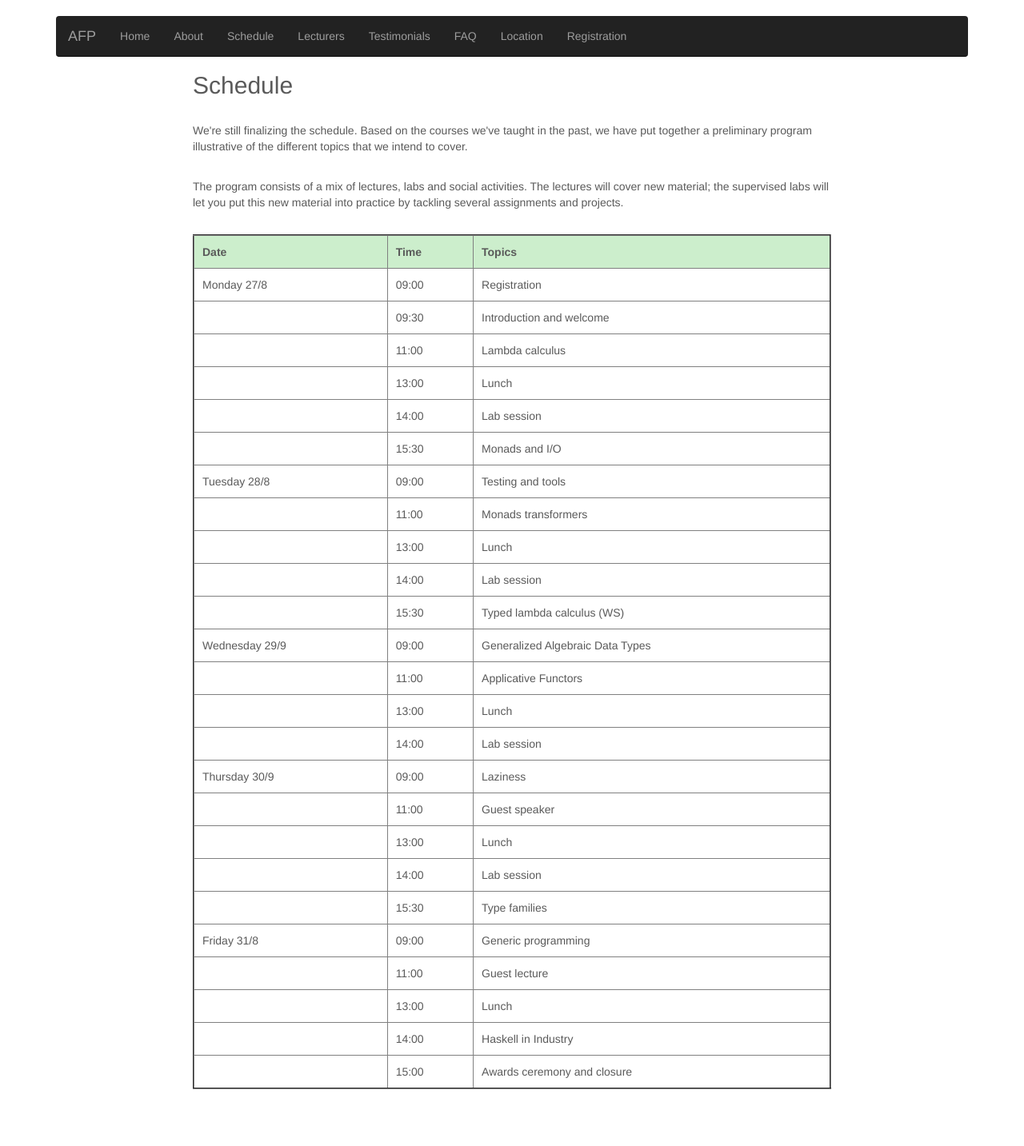
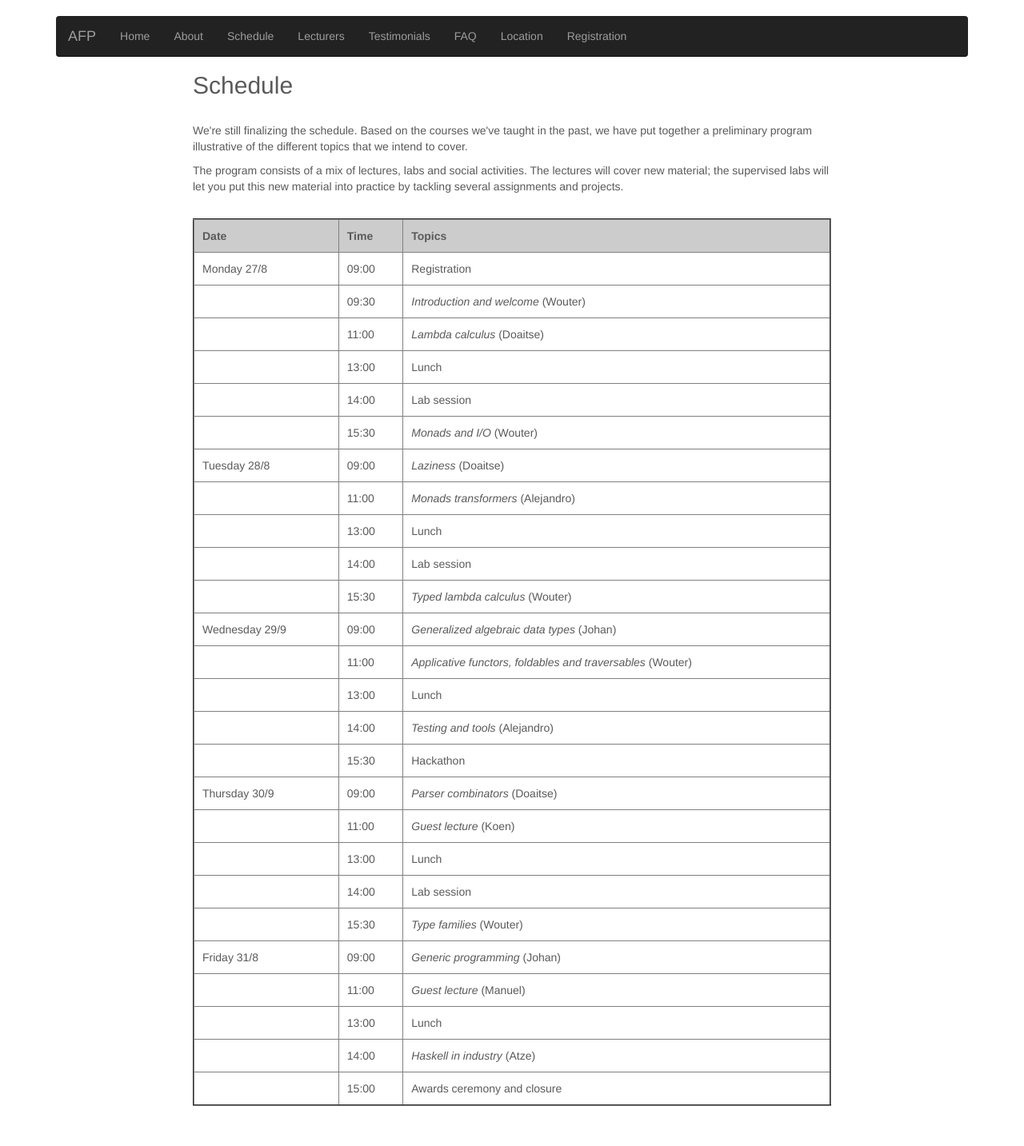
Before and after one commit to uu-afp/uu-afp.github.io, a Jekyll site: the page built from schedule.html, in a window 1280 px wide. Shown: the whole page at 80% size. Built offline with Jekyll 4.4.1, drawn with Linux system fonts in a browser that asks for light colours; nearby versions of some CDN libraries; before the commit the page ends 1412 px from its top, so only the background shows below that.

Commit message:
Update schedule for 2018

```diff
--- a/schedule.html
+++ b/schedule.html
@@ -10,7 +10,7 @@ layout: default
 <p>We're still finalizing the schedule. Based on the courses we've
 taught in the past, we have put together a preliminary program
 illustrative of the different topics that we intend to
-cover.</p></br>
+cover.</p>
 
 <p>
 The program consists of a mix of lectures, labs and social
@@ -20,7 +20,7 @@ assignments and projects.
 </p></br>
 
   <table cols="4" width="100%" cellpadding="3" border="2">
-    <tr bgcolor="#CCEECC">
+    <tr bgcolor="#CCCCCC">
 
       <th>Date</th>
 
@@ -39,14 +39,14 @@ assignments and projects.
     <tr>
       <td></td>
       <td>09:30</td>
-      <td>Introduction and welcome </td>
+      <td><i>Introduction and welcome</i> (Wouter)</td>
     </tr>
 
 
     <tr>
       <td></td>
       <td>11:00</td>
-      <td>Lambda calculus</td>
+      <td><i>Lambda calculus</i> (Doaitse)</td>
     </tr>
 
     <tr>
@@ -64,20 +64,20 @@ assignments and projects.
     <tr>
       <td></td>
       <td>15:30</td>
-      <td>Monads and I/O </td>
+      <td><i>Monads and I/O</i> (Wouter)</td>
     </tr>
 
 
     <tr>
       <td>Tuesday 28/8</td>
       <td>09:00</td>
-      <td>Testing and tools</td>
+      <td><i>Laziness</i> (Doaitse)</td>
     </tr>
 
     <tr>
       <td></td>
       <td>11:00</td>
-      <td>Monads transformers</td>
+      <td><i>Monads transformers</i> (Alejandro)</td>
     </tr>
 
     <tr>
@@ -95,7 +95,7 @@ assignments and projects.
     <tr>
       <td></td>
       <td>15:30</td>
-      <td>Typed lambda calculus (WS)</td>
+      <td><i>Typed lambda calculus</i> (Wouter)</td>
     </tr>
 
 
@@ -103,13 +103,13 @@ assignments and projects.
     <tr>
       <td>Wednesday 29/9</td>
       <td>09:00</td>
-      <td>Generalized Algebraic Data Types </td>
+      <td><i>Generalized algebraic data types</i> (Johan)</td>
     </tr>
 
     <tr>
       <td></td>
       <td>11:00</td>
-      <td>Applicative Functors</td>
+      <td><i>Applicative functors, foldables and traversables</i> (Wouter)</td>
     </tr>
 
     <tr>
@@ -121,20 +121,26 @@ assignments and projects.
     <tr>
       <td></td>
       <td>14:00</td>
-      <td>Lab session</td>
+      <td><i>Testing and tools</i> (Alejandro)</td>
+    </tr>
+
+    <tr>
+      <td></td>
+      <td>15:30</td>
+      <td>Hackathon</td>
     </tr>
 
 
     <tr>
       <td>Thursday 30/9</td>
       <td>09:00</td>
-      <td>Laziness</td>
+      <td><i>Parser combinators</i> (Doaitse)</td>
     </tr>
 
     <tr>
       <td></td>
       <td>11:00</td>
-      <td>Guest speaker</td>
+      <td><i>Guest lecture</i> (Koen)</td>
     </tr>
 
     <tr>
@@ -152,20 +158,20 @@ assignments and projects.
     <tr>
       <td></td>
       <td>15:30</td>
-      <td>Type families</td>
+      <td><i>Type families</i> (Wouter)</td>
     </tr>
 
 
     <tr>
       <td>Friday 31/8</td>
       <td>09:00</td>
-      <td>Generic programming</td>
+      <td><i>Generic programming</i> (Johan)</td>
     </tr>
 
     <tr>
       <td></td>
       <td>11:00</td>
-      <td>Guest lecture</td>
+      <td><i>Guest lecture</i> (Manuel)</td>
     </tr>
 
     <tr>
@@ -177,7 +183,7 @@ assignments and projects.
     <tr>
       <td></td>
       <td>14:00</td>
-      <td>Haskell in Industry</td>
+      <td><i>Haskell in industry</i> (Atze)</td>
     </tr>
 
     <tr>
```
Also changed, not shown: about.md (+1 -2 lines), lecturers.html (+8 -5 lines).
